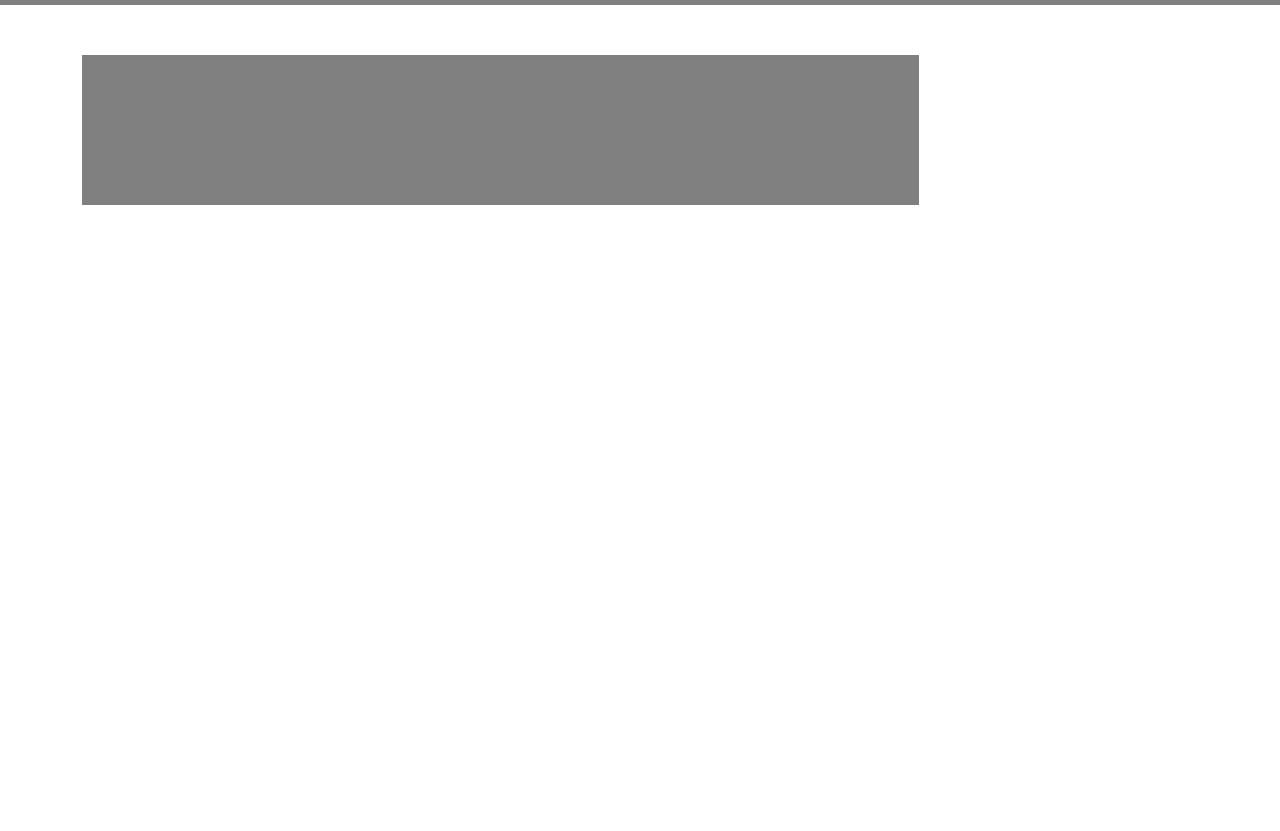
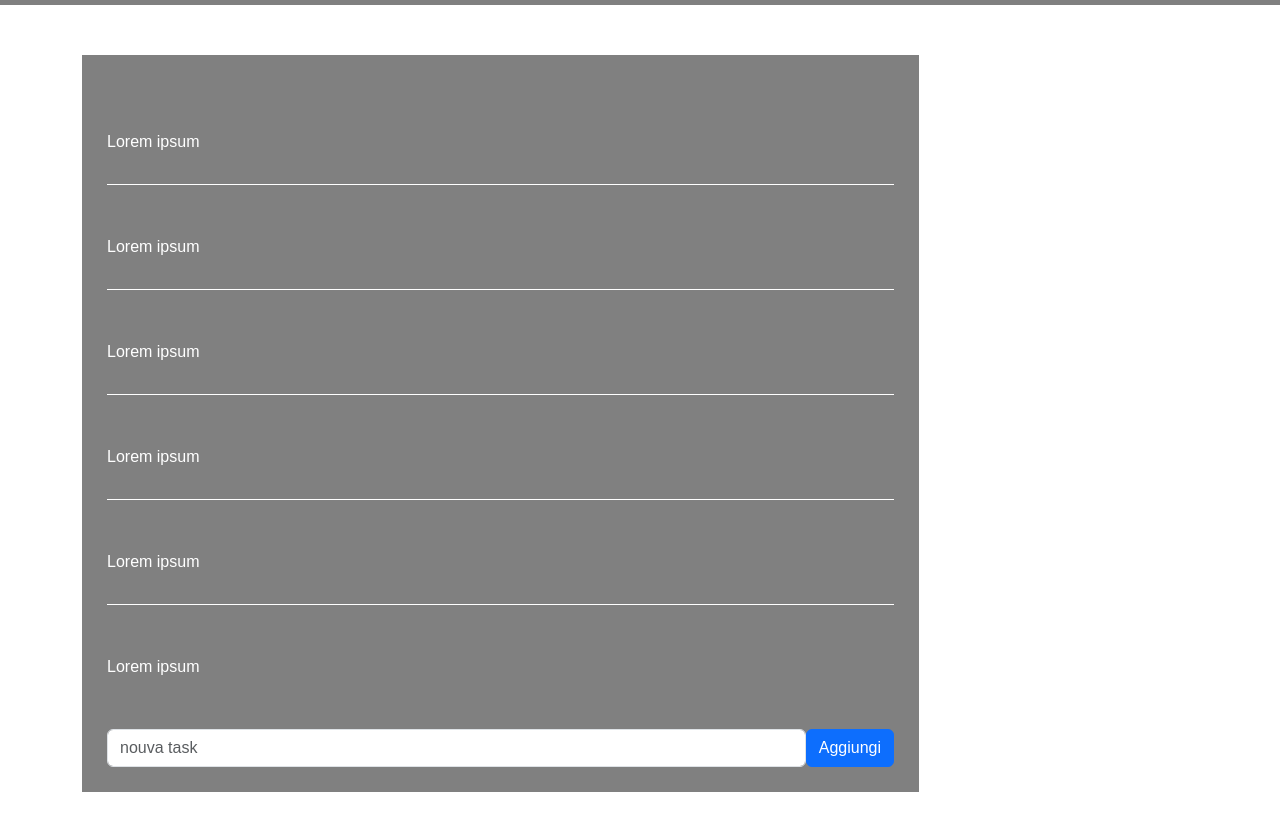
Before and after one commit to pierobramanti/vue-todolist, a plain HTML site: page index.html in a window 1280 px wide. Shown: the part 41-872 px from the top of the page. Before the commit the page ends 800 px from the top, so only its background shows below. Drawn offline with nearby package versions, Linux system fonts and the light colour scheme.

Commit message:
[UPD] inserted more style and structure in hmtl and css

```diff
--- a/css/style.css
+++ b/css/style.css
@@ -16,5 +16,16 @@ header{
     background-color: grey;
     margin: 50px 0;
     max-width: 75%;
-    height: 150px;
+    padding: 25px;
 }
+
+ul li{
+    margin: 20px 0;
+    padding: 30px 0;
+    border-bottom: 1px solid white;
+    color: white;
+}
+
+ul li:last-child{
+    border-bottom: none;
+}
--- a/index.html
+++ b/index.html
@@ -26,7 +26,18 @@
                 <div class="row">
                     <div class="col-12">
                         <div class="todo-list">
-
+                            <ul class="list-unstyled">
+                                <li>Lorem ipsum</li>
+                                <li>Lorem ipsum</li>
+                                <li>Lorem ipsum</li>
+                                <li>Lorem ipsum</li>
+                                <li>Lorem ipsum</li>
+                                <li>Lorem ipsum</li>
+                            </ul>
+                            <div class="d-flex">
+                                <input type="text" class="form-control" placeholder="nouva task">
+                                <button class="btn btn-primary">Aggiungi</button>
+                            </div>
                         </div>
                     </div>
                 </div>
```
